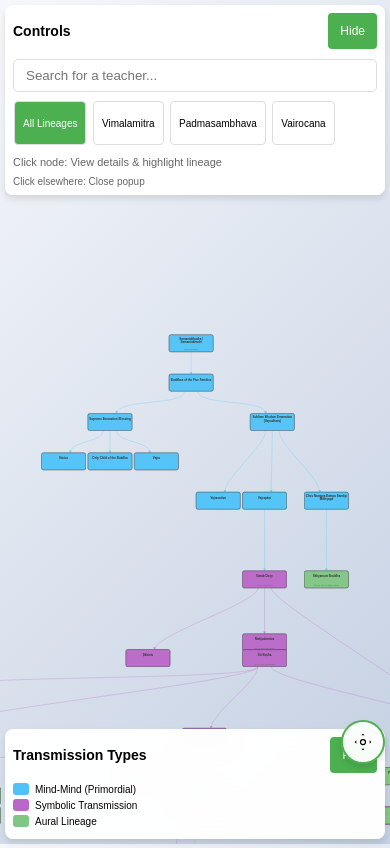
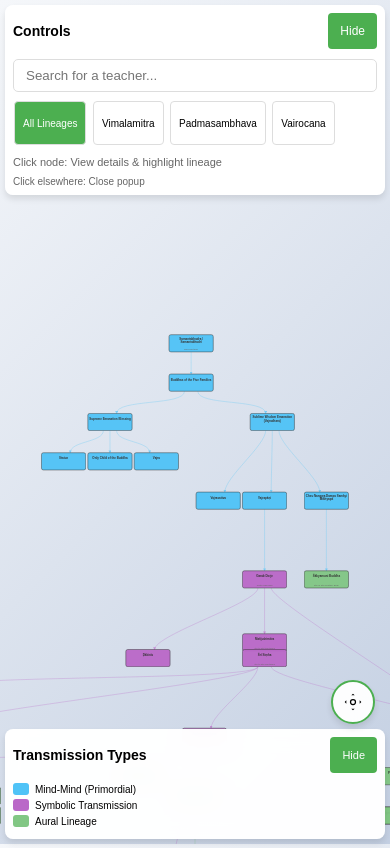
Before and after one commit to aftab-h/buddhist-lineage-tree-for-web, a website: page index.html in a window 390 px wide. Drawn offline with nearby package versions, Linux system fonts and the light colour scheme.

Commit message:
Adjust recenter button positioning for improved mobile layout and prevent overlap with legend. Update styles for better alignment and z-index management.

```diff
--- a/index.html
+++ b/index.html
@@ -368,7 +368,7 @@
                 position: fixed;
                 top: auto;
                 bottom: 5px;
-                right: 5px;
+                right: 5px; /* Back to full width */
                 left: 5px;
                 max-width: none;
                 padding: 8px;
@@ -377,10 +377,11 @@
 
             .recenter-btn {
                 top: auto;
-                bottom: 80px; /* Position above legend on mobile */
-                right: 5px;
+                bottom: 120px; /* Position well above the legend to avoid overlap */
+                right: 15px; /* Aligned to the right */
                 width: 44px;
                 height: 44px;
+                z-index: 1002;
             }
 
             .recenter-btn svg {
```
